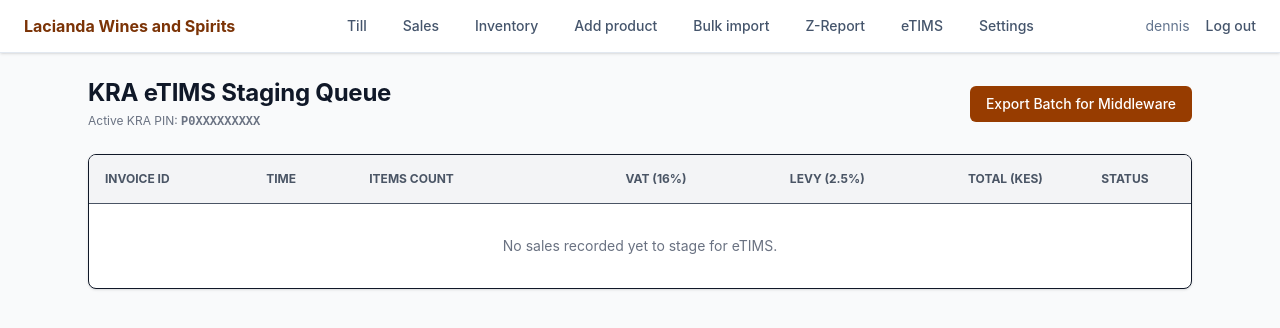
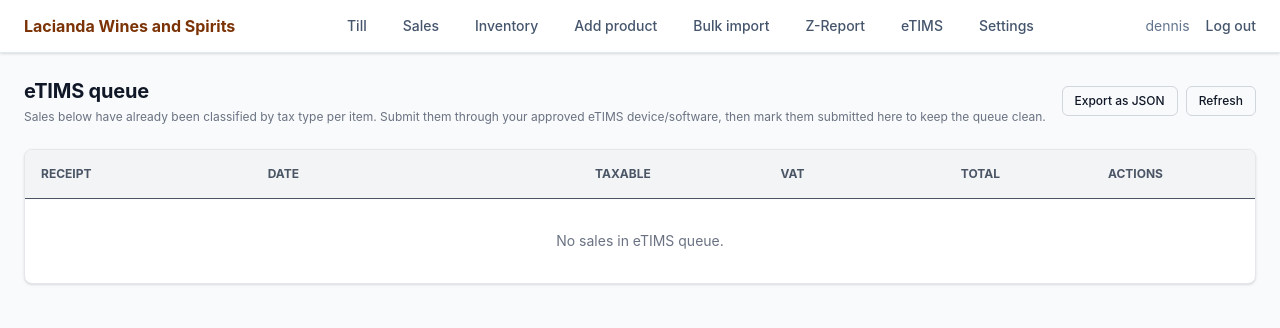
Before and after one commit to dndiranguuuu278-lang/lacianda-pos-next, a Next.js app: page /etims-queue in a window 1280 px wide. Shown: the top 328 px of the page. Built offline with nearby package versions, Linux system fonts and the light colour scheme.

Commit message:
Refactor eTIMS queue page to use new data structure

```diff
--- a/app/etims-queue/page.tsx
+++ b/app/etims-queue/page.tsx
@@ -2,55 +2,38 @@
 import { useState, useEffect } from 'react';
 import Navbar from '../components/Navbar';
 
-interface EtimsInvoice {
-  id: string;
-  timestamp: string;
-  kraPin: string;
-  items: Array<{ name: string; price: number; qty: number; taxType: string }>;
-  subtotal: number;
-  vat: number;
-  levy: number;
-  total: number;
-  status: 'Staged' | 'Submitted';
-}
-
 export default function EtimsQueuePage() {
-  const [invoices, setInvoices] = useState<EtimsInvoice[]>([]);
-  const [kraPin, setKraPin] = useState('P0XXXXXXXXX');
+  const [queue, setQueue] = useState<any[]>([]);
+  const [payloadModal, setPayloadModal] = useState<any | null>(null);
 
   useEffect(() => {
-    // Load settings for KRA PIN
-    const settings = JSON.parse(localStorage.getItem('lacianda_pos_settings') || '{}');
-    if (settings.etims?.kraPin) {
-      setKraPin(settings.etims.kraPin);
-    }
-
-    // Load sales and map them into eTIMS staged format
-    const rawSales = JSON.parse(localStorage.getItem('lacianda_pos_sales') || '[]');
-    const staged: EtimsInvoice[] = rawSales.map((sale: any, idx: number) => {
-      const subtotal = sale.total ? sale.total / 1.185 : 0; // Back-calculating approximate tax split if inclusive
-      const vat = subtotal * 0.16;
-      const levy = subtotal * 0.025;
+    const storedSales = JSON.parse(localStorage.getItem('lacianda_pos_sales') || '[]');
+    const mappedQueue = storedSales.map((sale: any) => {
+      const taxable = sale.total ? Math.round(sale.total / 1.16) : 0;
+      const vat = sale.total ? Math.round(sale.total - taxable) : 0;
       return {
-        id: sale.id || `INV-${2026}-${1000 + idx}`,
-        timestamp: sale.timestamp || new Date().toISOString(),
-        kraPin: settings.etims?.kraPin || 'P0XXXXXXXXX',
+        id: sale.id || 'LWS-20260816-0001',
+        date: new Date(sale.timestamp || Date.now()).toLocaleString(),
+        taxable,
+        vat,
+        total: sale.total || 0,
         items: sale.items || [],
-        subtotal: Math.round(subtotal),
-        vat: Math.round(vat),
-        levy: Math.round(levy),
-        total: sale.total || 0,
         status: sale.etimsStatus || 'Staged',
       };
     });
-    setInvoices(staged);
+    setQueue(mappedQueue);
   }, []);
 
-  const handleExportBatch = () => {
-    const dataStr = "data:text/json;charset=utf-8," + encodeURIComponent(JSON.stringify(invoices, null, 2));
+  const handleMarkSubmitted = (id: string) => {
+    const updated = queue.map(item => item.id === id ? { ...item, status: 'Submitted' } : item);
+    setQueue(updated);
+  };
+
+  const handleExportJson = () => {
+    const dataStr = "data:text/json;charset=utf-8," + encodeURIComponent(JSON.stringify(queue, null, 2));
     const downloadAnchor = document.createElement('a');
     downloadAnchor.setAttribute("href", dataStr);
-    downloadAnchor.setAttribute("download", `etims_queue_${new Date().toISOString().slice(0, 10)}.json`);
+    downloadAnchor.setAttribute("download", `etims_queue_${Date.now()}.json`);
     document.body.appendChild(downloadAnchor);
     downloadAnchor.click();
     downloadAnchor.remove();
@@ -59,53 +42,74 @@ export default function EtimsQueuePage() {
   return (
     <div className="min-h-screen bg-gray-50 text-gray-900">
       <Navbar />
-      <main className="max-w-6xl mx-auto p-6">
+      <main className="max-w-7xl mx-auto p-4 md:p-6">
         <div className="flex justify-between items-center mb-6">
           <div>
-            <h1 className="text-2xl font-bold">KRA eTIMS Staging Queue</h1>
-            <p className="text-xs text-gray-500 mt-1">Active KRA PIN: <span className="font-mono font-semibold">{kraPin}</span></p>
+            <h1 className="text-xl font-bold">eTIMS queue</h1>
+            <p className="text-xs text-gray-500 mt-1">
+              Sales below have already been classified by tax type per item. Submit them through your approved eTIMS device/software, then mark them submitted here to keep the queue clean.
+            </p>
           </div>
-          <button
-            onClick={handleExportBatch}
-            className="px-4 py-2 bg-amber-800 text-white rounded-md text-sm font-medium hover:bg-amber-900 transition-colors"
-          >
-            Export Batch for Middleware
-          </button>
+          <div className="flex space-x-2">
+            <button
+              onClick={handleExportJson}
+              className="px-3 py-1.5 border border-gray-300 rounded-md text-xs font-medium hover:bg-gray-100 transition-colors"
+            >
+              Export as JSON
+            </button>
+            <button
+              onClick={() => window.location.reload()}
+              className="px-3 py-1.5 border border-gray-300 rounded-md text-xs font-medium hover:bg-gray-100 transition-colors"
+            >
+              Refresh
+            </button>
+          </div>
         </div>
 
-        <div className="bg-white rounded-lg shadow-sm border overflow-hidden">
+        <div className="bg-white rounded-lg shadow-sm border border-gray-200 overflow-hidden">
           <table className="w-full text-left border-collapse">
             <thead className="bg-gray-100 border-b text-xs uppercase text-gray-600">
               <tr>
-                <th className="p-4">Invoice ID</th>
-                <th className="p-4">Time</th>
-                <th className="p-4">Items Count</th>
-                <th className="p-4 text-right">VAT (16%)</th>
-                <th className="p-4 text-right">Levy (2.5%)</th>
-                <th className="p-4 text-right">Total (KES)</th>
-                <th className="p-4 text-center">Status</th>
+                <th className="p-4">Receipt</th>
+                <th className="p-4">Date</th>
+                <th className="p-4 text-right">Taxable</th>
+                <th className="p-4 text-right">VAT</th>
+                <th className="p-4 text-right">Total</th>
+                <th className="p-4 text-center">Actions</th>
               </tr>
             </thead>
             <tbody className="divide-y text-sm">
-              {invoices.length === 0 ? (
+              {queue.length === 0 ? (
                 <tr>
-                  <td colSpan={7} className="p-8 text-center text-gray-500">
-                    No sales recorded yet to stage for eTIMS.
+                  <td colSpan={6} className="p-8 text-center text-gray-500">
+                    No sales in eTIMS queue.
                   </td>
                 </tr>
               ) : (
-                invoices.map((inv) => (
-                  <tr key={inv.id} className="hover:bg-gray-50">
-                    <td className="p-4 font-mono font-medium">{inv.id}</td>
-                    <td className="p-4 text-gray-600">{new Date(inv.timestamp).toLocaleString()}</td>
-                    <td className="p-4">{inv.items.length} items</td>
-                    <td className="p-4 text-right font-mono">KES {inv.vat.toLocaleString()}</td>
-                    <td className="p-4 text-right font-mono">KES {inv.levy.toLocaleString()}</td>
-                    <td className="p-4 text-right font-mono font-semibold">KES {inv.total.toLocaleString()}</td>
-                    <td className="p-4 text-center">
-                      <span className="px-2.5 py-1 text-xs font-semibold rounded-full bg-amber-100 text-amber-800">
-                        {inv.status}
-                      </span>
+                queue.map((item) => (
+                  <tr key={item.id} className="hover:bg-gray-50">
+                    <td className="p-4 font-mono font-medium">{item.id}</td>
+                    <td className="p-4 text-gray-600">{item.date}</td>
+                    <td className="p-4 text-right font-mono">KES {item.taxable.toLocaleString()}</td>
+                    <td className="p-4 text-right font-mono">KES {item.vat.toLocaleString()}</td>
+                    <td className="p-4 text-right font-mono font-semibold">KES {item.total.toLocaleString()}</td>
+                    <td className="p-4 text-center space-x-2">
+                      <button
+                        onClick={() => setPayloadModal(item)}
+                        className="text-xs text-[#78350f] font-medium hover:underline"
+                      >
+                        View payload
+                      </button>
+                      {item.status !== 'Submitted' ? (
+                        <button
+                          onClick={() => handleMarkSubmitted(item.id)}
+                          className="px-3 py-1 bg-[#78350f] text-white rounded text-xs font-semibold hover:bg-[#60280b] transition-colors"
+                        >
+                          Mark submitted
+                        </button>
+                      ) : (
+                        <span className="text-xs text-green-700 font-semibold bg-green-50 px-2 py-1 rounded">Submitted</span>
+                      )}
                     </td>
                   </tr>
                 ))
@@ -114,6 +118,25 @@ export default function EtimsQueuePage() {
           </table>
         </div>
       </main>
+
+      {/* Payload Modal */}
+      {payloadModal && (
+        <div className="fixed inset-0 bg-black/50 flex items-center justify-center z-50 p-4">
+          <div className="bg-white rounded-lg max-w-lg w-full p-6 shadow-xl">
+            <h3 className="text-lg font-bold mb-2">eTIMS Payload — {payloadModal.id}</h3>
+            <p className="text-xs text-gray-500 mb-4">{payloadModal.date}</p>
+            <div className="bg-gray-900 text-gray-100 p-4 rounded-md font-mono text-xs max-h-60 overflow-y-auto mb-4">
+              <pre>{JSON.stringify(payloadModal, null, 2)}</pre>
+            </div>
+            <button
+              onClick={() => setPayloadModal(null)}
+              className="w-full py-2 bg-[#78350f] text-white rounded-md text-sm font-semibold"
+            >
+              Close
+            </button>
+          </div>
+        </div>
+      )}
     </div>
   );
 }
```
